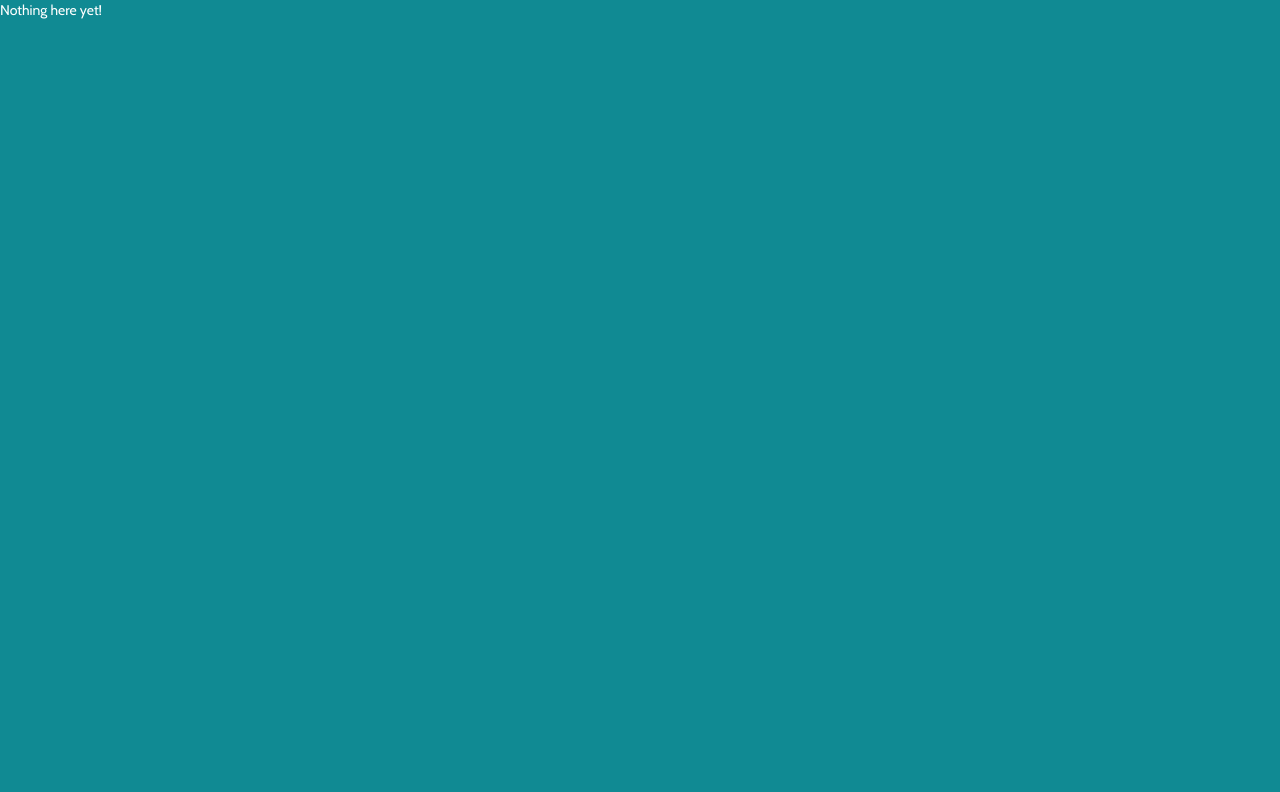
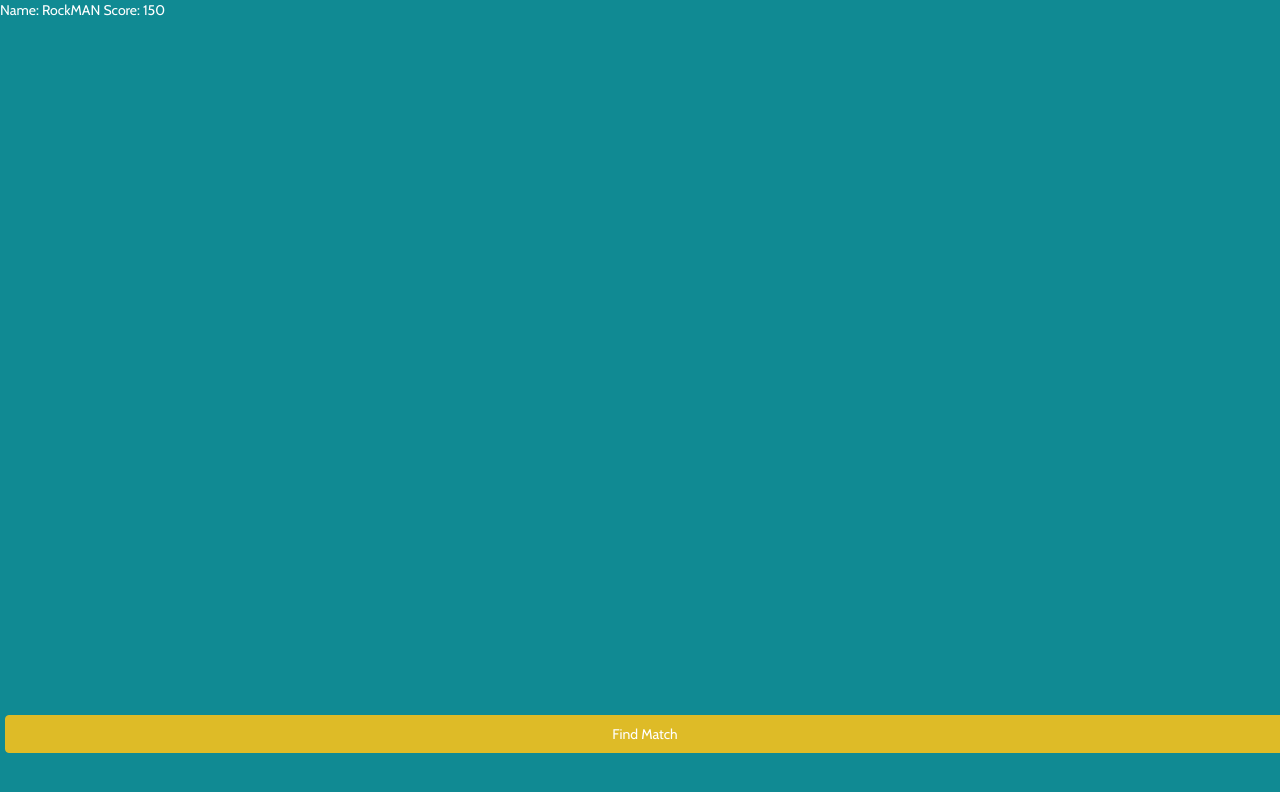
Before and after one commit to getrichwithjavascripthackathon/rps, a website: page public/index.html in a window 1280 px wide. Drawn offline with nearby package versions, Linux system fonts and the light colour scheme; some packages are replaced by stand-ins of ours.

Commit message:
added find match button

```diff
--- a/public/index.html
+++ b/public/index.html
@@ -10,7 +10,8 @@
     <style type="text/css">
       html { height: 100% }
       body {height: 100%; margin: 0; padding:0 }
-      #map-canvas { height: 100% }
+      #map-canvas { height: 85% }
+      #find-match { width: 100%; margin:5px }
     </style>
   <script src="https://maps.googleapis.com/maps/api/js?key=AIzaSyBtUjoGSdO90WH5VGsAq2Kw8O8iMOo4g4w&sensor=true">
   </script>
@@ -18,7 +19,13 @@
 </head>
 <body>
 
-  <p>Nothing here {{'yet' + '!'}}</p>
-  <div id="map-canvas"/>
+  <p>Name: RockMAN Score: 150</p>
+
+  <div id="map-canvas"></div>
+
+  <button id="find-match" type="button" class="btn btn-warning" >Find Match</button>
+
+
+
 </body>
 </html>
```
